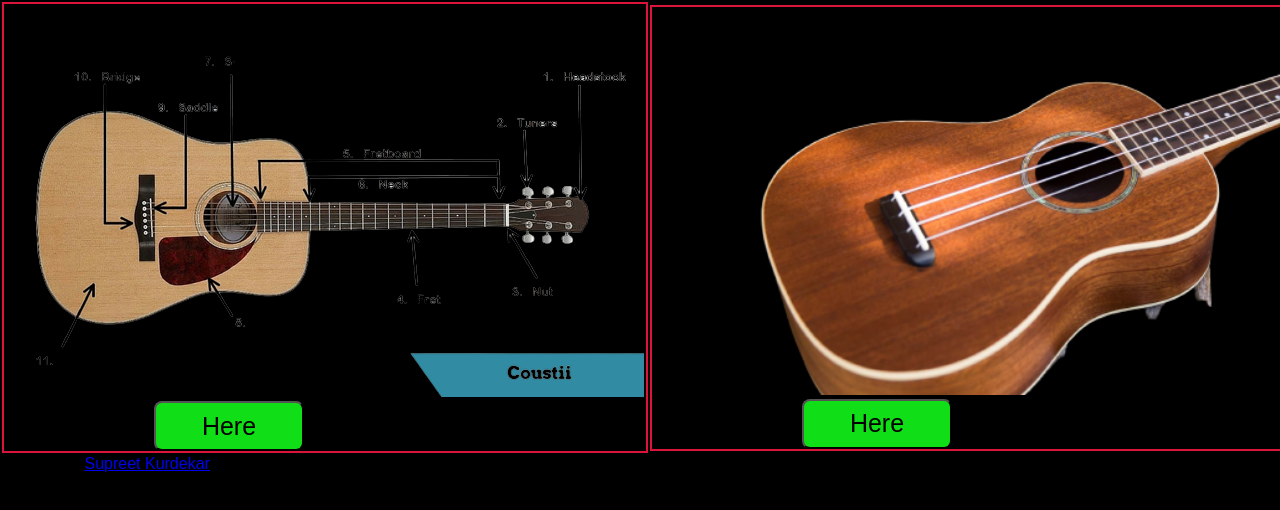
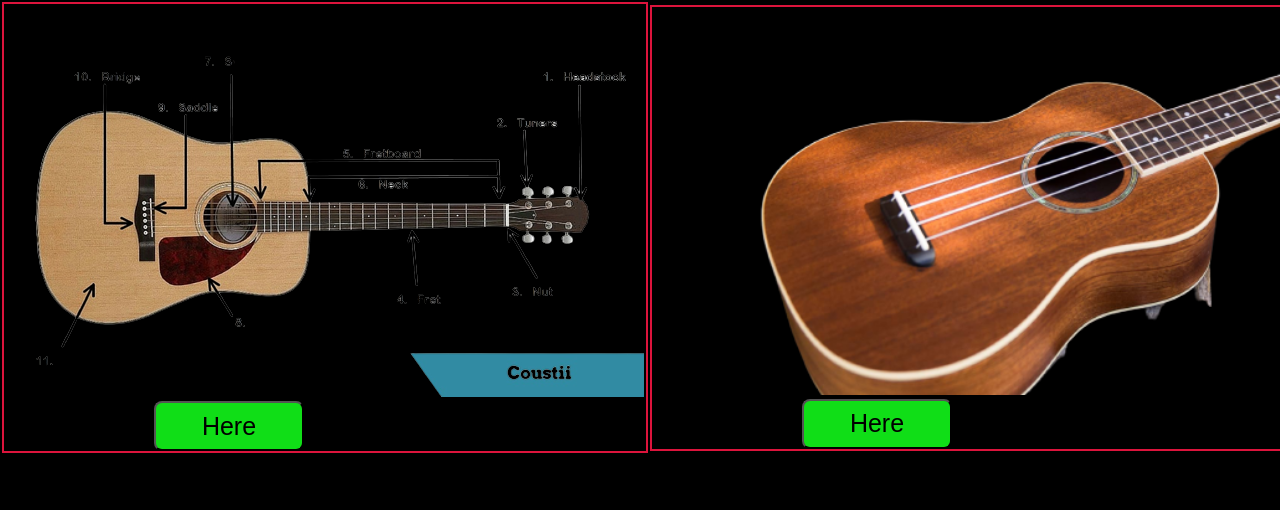
Before and after one commit to TheSupreet/Guitar, a plain HTML site: page sound.html in a window 1280 px wide. Shown: the top 510 px of the page. Drawn offline with Linux system fonts and the light colour scheme.

Commit message:
Update sound.html

```diff
--- a/sound.html
+++ b/sound.html
@@ -384,9 +384,7 @@
             }
         });
     </script>
-    <footer>
-        <span>Created By <a href=" ">Supreet Kurdekar</a> | <span class="far fa-copyright "></span> 2023 All rights reserved.</span>
-    </footer>
+
 </body>
 
 
```
